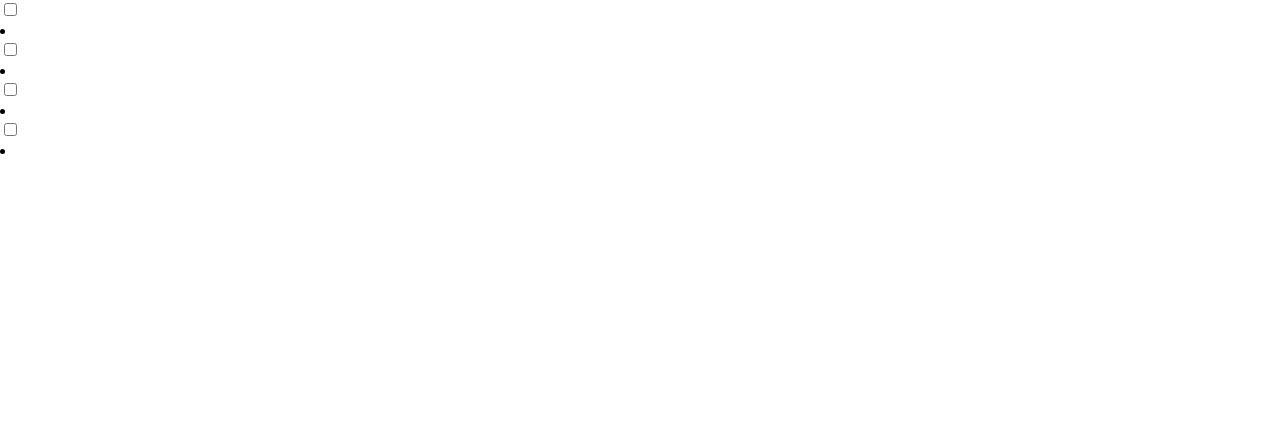
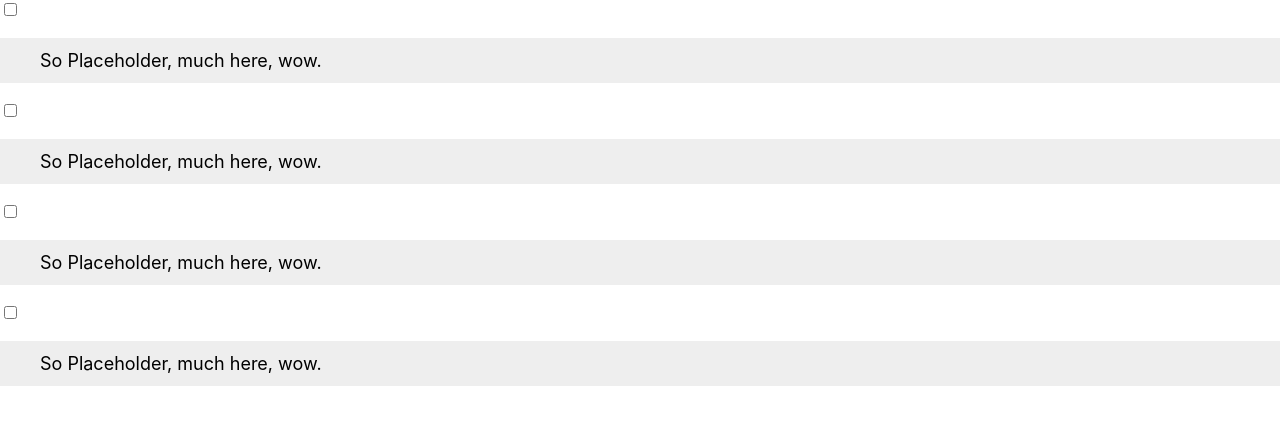
Before and after one commit to teddylockhart/component-ramp-app, a React (Create React App) app: page / in a window 1280 px wide. Shown: the top 424 px of the page. Built offline with nearby package versions, Linux system fonts and the light colour scheme.

Commit message:
11.12 React CSS className

```diff
--- a/src/App.js
+++ b/src/App.js
@@ -5,35 +5,35 @@ import Navbar from "./components/Navbar";
 import MainContent from "./components/MainContent";
 import Footer from "./components/Footer";
 
+// function App() {
+//   return (
+//     <div className="App">
+//       <Navbar />
+//       <MainContent />
+//       <Footer />
+//     </div>
+//   );
+// }
+
 function App() {
   return (
     <div className="App">
-      <Navbar />
-      <MainContent />
-      <Footer />
+      <header className="App-header">
+        <img src={logo} className="App-logo" alt="logo" />
+        <p>
+          Edit <code>src/App.js</code> and save to reload.
+        </p>
+        <a
+          className="App-link"
+          href="https://reactjs.org"
+          target="_blank"
+          rel="noopener noreferrer"
+        >
+          Learn React
+        </a>
+      </header>
     </div>
   );
 }
 
-// function App() {
-//   return (
-//     <div className="App">
-//       <header className="App-header">
-//         <img src={logo} className="App-logo" alt="logo" />
-//         <p>
-//           Edit <code>src/App.js</code> and save to reload.
-//         </p>
-//         <a
-//           className="App-link"
-//           href="https://reactjs.org"
-//           target="_blank"
-//           rel="noopener noreferrer"
-//         >
-//           Learn React
-//         </a>
-//       </header>
-//     </div>
-//   );
-// }
-
 export default App;
--- /dev/null
+++ b/src/ToDo.css
@@ -0,0 +1,8 @@
+.ListItem {
+    cursor: pointer;
+    position: relative;
+    padding: 12px 8px 12px 40px;
+    background: #eee;
+    font-size: 18px;
+    transition: 0.2s;
+}
--- a/src/ToDo.js
+++ b/src/ToDo.js
@@ -1,4 +1,5 @@
 import React from 'react';
+import './ToDo.css'
 import Checkbox from './components/Checkbox';
 import ListItem from './components/ListItem';
 
--- a/src/components/Checkbox.js
+++ b/src/components/Checkbox.js
@@ -2,7 +2,9 @@ import React from 'react';
 
 function Checkbox() {
     return (
-        <input type="checkbox" name="listItem"></input>
+        <div>
+        <input type="checkbox" />
+        </div>
     );
 }
 
--- a/src/components/ListItem.js
+++ b/src/components/ListItem.js
@@ -2,7 +2,9 @@ import React from 'react';
 
 function ListItem() {
     return(
-        <li></li>
+        <div>
+        <p className='ListItem'>So Placeholder, much here, wow.</p>
+        </div>
     );
 }
 
```
